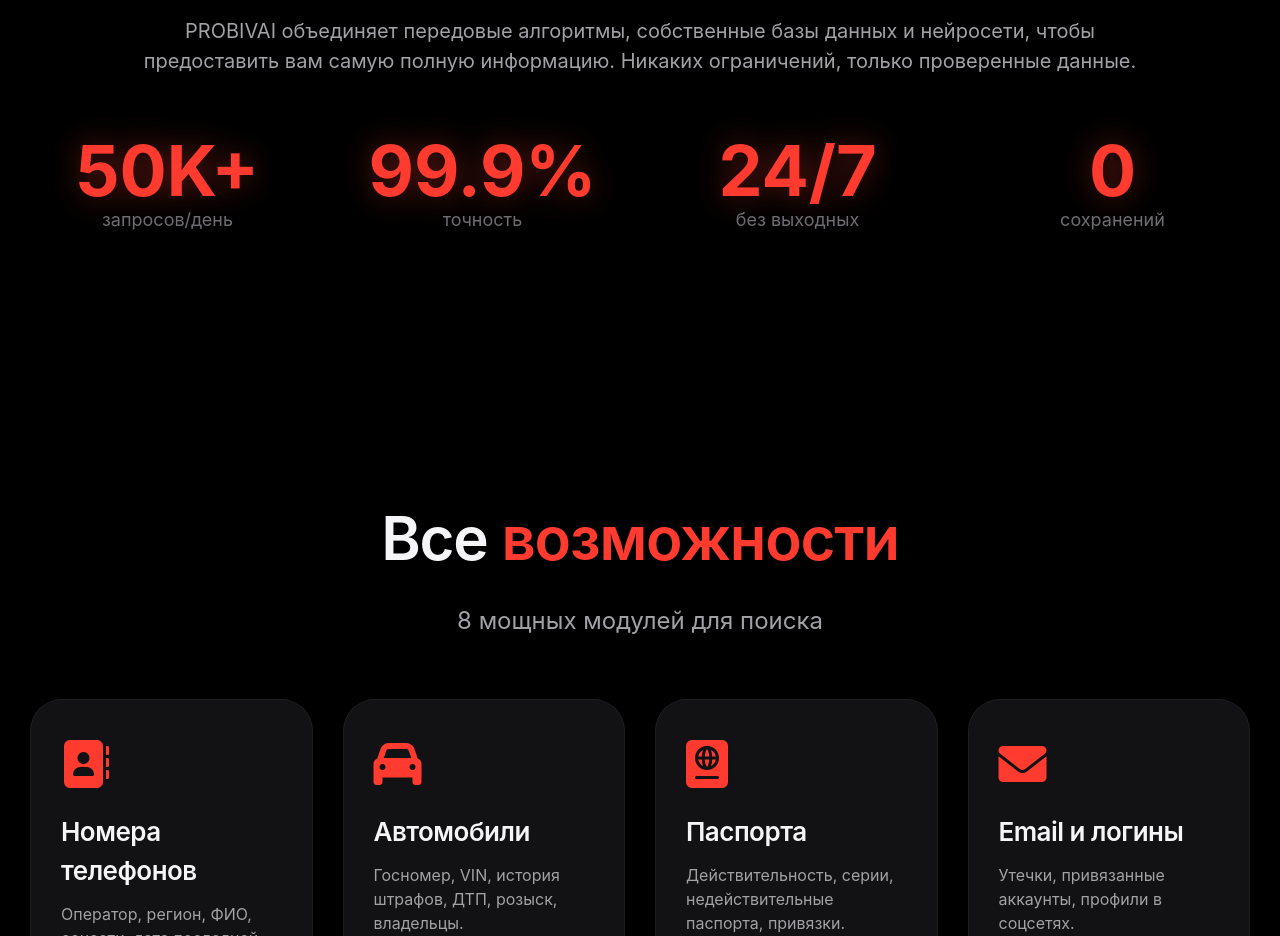
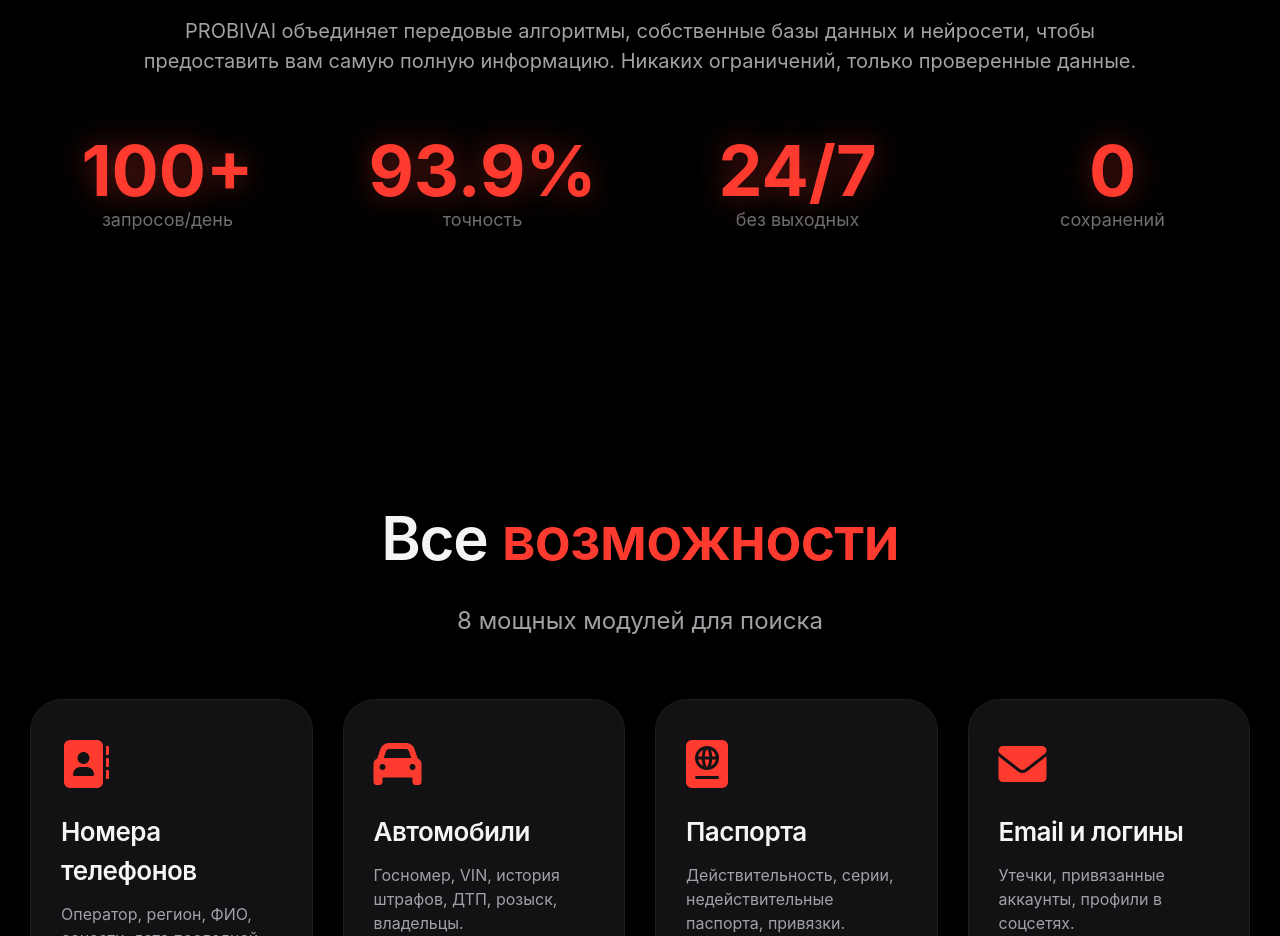
Before and after one commit to Ruchkas/PROBIV-AI, a plain HTML site: page index.html in a window 1280 px wide. Shown: the part 960-1896 px from the top of the page. Drawn offline with Linux system fonts and the light colour scheme.

Commit message:
Update index.html

```diff
--- a/index.html
+++ b/index.html
@@ -957,8 +957,8 @@
                 PROBIVAI объединяет передовые алгоритмы, собственные базы данных и нейросети, чтобы предоставить вам самую полную информацию. Никаких ограничений, только проверенные данные.
             </div>
             <div class="stats">
-                <div class="stat-item"><div class="stat-number">50K+</div><div class="stat-label">запросов/день</div></div>
-                <div class="stat-item"><div class="stat-number">99.9%</div><div class="stat-label">точность</div></div>
+                <div class="stat-item"><div class="stat-number">100+</div><div class="stat-label">запросов/день</div></div>
+                <div class="stat-item"><div class="stat-number">93.9%</div><div class="stat-label">точность</div></div>
                 <div class="stat-item"><div class="stat-number">24/7</div><div class="stat-label">без выходных</div></div>
                 <div class="stat-item"><div class="stat-number">0</div><div class="stat-label">сохранений</div></div>
             </div>
```
